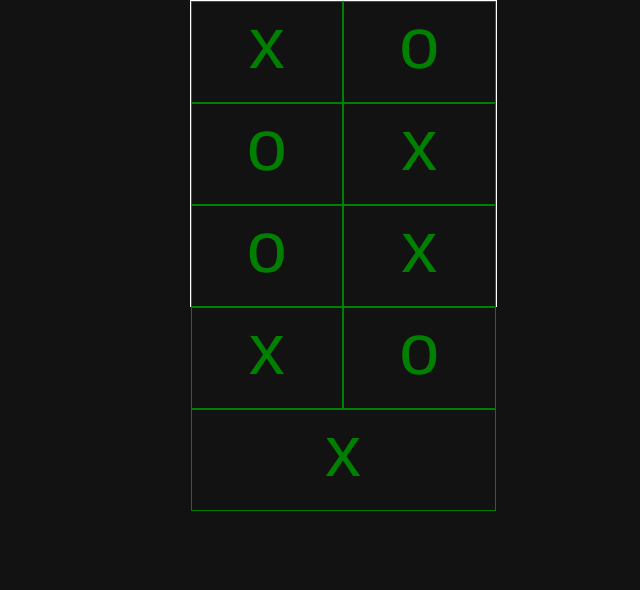
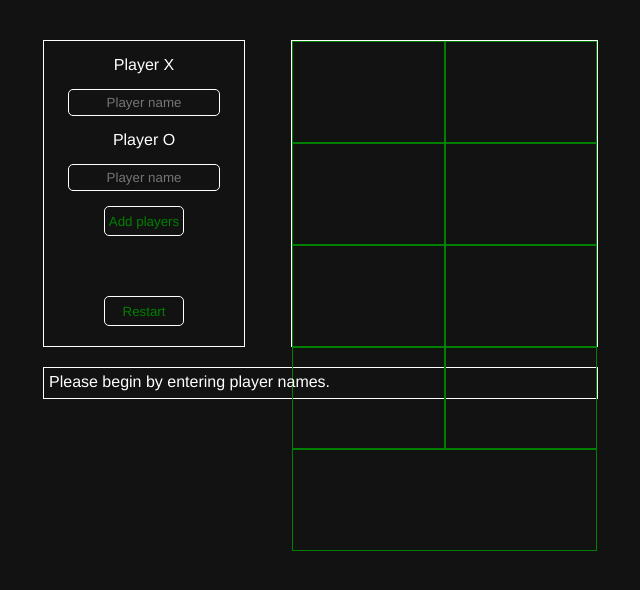
Before and after one commit to vilsl/odinproject-tictactoe, a plain HTML site: page index.html in a window 1280 px wide. Shown: the whole page, without its empty margins (297-937 px from the left). Drawn offline with Linux system fonts and the light colour scheme.

Commit message:
Added a proper UI.  Can now add player names. Player turns. Info screen during gameplay.

```diff
--- a/index.html
+++ b/index.html
@@ -9,41 +9,60 @@ Tic tac toe. Homework from The Odin Project. Do what you want with it. -vilsl
         <link rel="stylesheet" type="text/css" href="style.css">
     </head>
     <body>
-        <div id="boardContainer">
-            <div class="tile">
-                <p id="tile0"></p>
+        <div id="content">
+            <div class="playerMenu">
+                <form id="newPlayerForm">
+                    <legend>Player X</legend>
+                    <input type="text" id="playerXName" name="name" placeholder="Player name">
+                    <legend>Player O</legend>
+                    <input type="text" id="playerOName" name="name" placeholder="Player name">
+                    <input type="button" id="newPlayerButton" value="Add players" onclick="Game.createPlayers()">
+                </form>
+
+                <button id="restartButton">Restart</button>
             </div>
 
-            <div class="tile">
-                <p id="tile1"></p>
+            <div id="boardContainer">
+                <div class="tile" id="tile0" onclick="Game.updateTile(this.id)">
+                    <p></p>
                 </div>
 
-            <div class="tile">
-                <p id="tile2"></p>
+                <div class="tile" id="tile1" onclick="Game.updateTile(this.id)">
+                    <p></p>
                 </div>
 
-            <div class="tile">
-                <p id="tile3"></p>
+                <div class="tile" id="tile2" onclick="Game.updateTile(this.id)">
+                    <p></p>
                 </div>
 
-            <div class="tile">
-                <p id="tile4"></p>
+                <div class="tile" id="tile3" onclick="Game.updateTile(this.id)">
+                    <p></p>
                 </div>
 
-            <div class="tile">
-                <p id="tile5"></p>
+                <div class="tile" id="tile4" onclick="Game.updateTile(this.id)">
+                    <p></p>
                 </div>
 
-            <div class="tile">
-                <p id="tile6"></p>
+                <div class="tile" id="tile5" onclick="Game.updateTile(this.id)">
+                    <p></p>
                 </div>
 
-            <div class="tile">
-                <p id="tile7"></p>
+                <div class="tile" id="tile6" onclick="Game.updateTile(this.id)">
+                    <p></p>
                 </div>
 
-            <div class="tile">
-                <p id="tile8"></p>
+                <div class="tile" id="tile7" onclick="Game.updateTile(this.id)">
+                    <p></p>
+                </div>
+
+                <div class="tile" id="tile8" onclick="Game.updateTile(this.id)">
+                    <p></p>
+                </div>
+
+            </div>
+
+            <div id="gameInfo">
+                <p id="gameInfoText">Please begin by entering player names.</p>
             </div>
         </div>
     </body>
--- a/style.css
+++ b/style.css
@@ -13,8 +13,48 @@ body {
     color: #ffffff;
 }
 
+#content {
+    width: 600px;
+    margin: 40px auto 0 auto;
+}
+
+button, input[type=button]  {
+    width: 80px;
+    height: 30px;
+    background-color: #121212;
+    color: green;
+    border: 1px solid white;
+    border-radius: 5px;
+}
+
+input[type=text] {
+    height: 25px;
+    width: 150px;
+    background-color: #121212;
+    color: white;
+    border: 1px solid white;
+    border-radius: 5px;
+}
+
+#restartButton {
+    margin-top: 60px;
+}
+
+.playerMenu {
+    position: fixed;
+    height: 305px;
+    width: 200px;
+    border: 1px solid white;
+    text-align: center;
+}
+
+.playerMenu p, button, form, legend, input {
+    margin-top: 15px;
+    text-align: center;
+}
+
 #boardContainer {
-    margin: auto;
+    margin: 40px 45px 0 auto;
     width: 305px;
     height: 305px;
     border: 1px solid white;
@@ -27,11 +67,25 @@ body {
     height: 100px;
     border: 1px solid green;
     flex: auto;
+}
+
+.tile p {
     text-align: center;
     font-size: 72px;
     color: green;
 }
 
-.tile:hover {
+.tile:hover, button:hover, input[type=button]:hover {
     cursor: pointer;
 }
+
+#gameInfo {
+    width: 553px;
+    height: 30px;
+    margin-top: 20px;
+    border: 1px solid white;
+}
+
+#gameInfo p {
+    padding: 5px;
+}
--- a/tictactoe.js
+++ b/tictactoe.js
@@ -4,66 +4,63 @@ Tic tac toe. Homework from The Odin Project. Do what you want with it. -vilsl
 
 // Module that handles board logic
 const GameBoard = (() => {
-    let board = [
-        'x','o','o',  // 0 1 2
-        'x','o','x',  // 3 4 5
-        'x','o','x',  // 6 7 8
+    let _board = [
+        '','','',  // 0 1 2
+        '','','',  // 3 4 5
+        '','','',  // 6 7 8
     ];
 
-    const placeTile = (tileID, marker) => {
+    const _updateBoardArray = (tileID, marker) => {
         let tile = tileID.replace( /^\D+/g, '');
-        if (board[tile] === ""){
-            board[tile] = marker;
+        if (_board[tile] === ""){
+            _board[tile] = marker;
         }
-        DisplayController.renderBoard();
     };
 
     // Checks for three in a row
     const _boardChecker = () => {
-        let xWins = 0;
-        let oWins = 0;
         // Check if x wins horizontally
-        if (board[0] === "x" && board[1] === "x" && board[2] === "x" || board[3] === "x" && board[4] === "x" && board[5] === "x" || board[6] === "x" && board[7] === "x" && board[8] === "x"){
-            xWins++;
+        if (_board[0] === "x" && _board[1] === "x" && _board[2] === "x" || _board[3] === "x" && _board[4] === "x" && _board[5] === "x" || _board[6] === "x" && _board[7] === "x" && _board[8] === "x"){
+            playerX.upWins();
         }
         // Check if x wins vertically
-        if (board[0] === "x" && board[3] === "x" && board[6] === "x" || board[1] === "x" && board[4] === "x" && board[7] === "x" || board[2] === "x" && board[5] === "x" && board[8] === "x"){
-            xWins++;
+        if (_board[0] === "x" && _board[3] === "x" && _board[6] === "x" || _board[1] === "x" && _board[4] === "x" && _board[7] === "x" || _board[2] === "x" && _board[5] === "x" && _board[8] === "x"){
+            playerX.upWins();
         }
         // Check if x wins diagonally
-        if (board[0] === "x" && board[4] === "x" && board[8] === "x" || board[6] === "x" && board[4] === "x" && board[2] === "x"){
-            xWins++;
+        if (_board[0] === "x" && _board[4] === "x" && _board[8] === "x" || _board[6] === "x" && _board[4] === "x" && _board[2] === "x"){
+            playerX.upWins();
         }
         // Check if o wins horizontally
-        if (board[0] === "o" && board[1] === "o" && board[2] === "o" || board[3] === "o" && board[4] === "o" && board[5] === "o" || board[6] === "o" && board[7] === "o" && board[8] === "o"){
-            oWins++;
+        if (_board[0] === "o" && _board[1] === "o" && _board[2] === "o" || _board[3] === "o" && _board[4] === "o" && _board[5] === "o" || _board[6] === "o" && _board[7] === "o" && _board[8] === "o"){
+            playerO.upWins();
         }
         // Check if o wins vertically
-        if (board[0] === "o" && board[3] === "o" && board[6] === "o" || board[1] === "o" && board[4] === "o" && board[7] === "o" || board[2] === "o" && board[5] === "o" && board[8] === "o"){
-            oWins++;
+        if (_board[0] === "o" && _board[3] === "o" && _board[6] === "o" || _board[1] === "o" && _board[4] === "o" && _board[7] === "o" || _board[2] === "o" && _board[5] === "o" && _board[8] === "o"){
+            playerO.upWins();
         }
         // Check if o wins diagonally
-        if (board[0] === "o" && board[4] === "o" && board[8] === "o" || board[6] === "o" && board[4] === "o" && board[2] === "o"){
-            oWins++;
+        if (_board[0] === "o" && _board[4] === "o" && _board[8] === "o" || _board[6] === "o" && _board[4] === "o" && _board[2] === "o"){
+            playerO.upWins();
         }
-        if (xWins === oWins){
-            alert("tie!");
-        }
-        else if (xWins > oWins){
-            alert("x wins!");
-        }
-        else if (oWins > xWins){
-            alert ("o wins!");
-        }
+
     };
 
     const checkBoard = () => {
         _boardChecker();
     };
 
+    const placeMarker = (tileID, marker) => {
+        _updateBoardArray(tileID, marker);
+    };
+
+    const returnBoard = () => {
+        return _board;
+    };
+
     return {
-        board,
-        placeTile,
+        returnBoard,
+        placeMarker,
         checkBoard,
     };
 
@@ -71,33 +68,116 @@ const GameBoard = (() => {
 
 // Outputs board and UI to HTML
 const DisplayController = (() => {
-    const renderBoard = () => {
-        let board = GameBoard.board;
+    const _boardRenderer = () => {
+        let board = GameBoard.returnBoard();
         for (let i = 0; i < board.length; i++){
-            document.getElementById(`tile${i}`).innerHTML = board[i];
+            let pChild = document.getElementById(`tile${i}`).children;
+            pChild[0].innerHTML = board[i];
         }
     };
 
+    const updateInfo = (text) => {
+        document.getElementById("gameInfoText").innerHTML = text;
+    }
+
+    const renderBoard = () => {
+        _boardRenderer();
+    }
+
     return {
         renderBoard,
+        updateInfo,
     };
-
 })();
 
 // Calls upon appropriate functions to run game, reset functionality
 const Game = (() => {
-    DisplayController.renderBoard();
-    GameBoard.checkBoard();
+    let _gameOn = false;
+    let _xTurn = false;
+    let _oTurn = false;
+    let _numTurns = 0;
+
+    const play = () => {
+        // Updates info screen according to whose turn it is
+        if (_numTurns < 9 && _gameOn == true){
+            if (_xTurn == true){
+                console.log("potato")
+                DisplayController.updateInfo(`It is ${playerX.getName()}'s turn.`);
+            }
+            else if (_oTurn == true){
+                console.log("tomato")
+                DisplayController.updateInfo(`It is ${playerO.getName()}'s turn.`);
+            }
+            GameBoard.checkBoard();
+        }
+        // Checks for a winner
+        if (_numTurns == 9 && playerX.getWins() == playerO.getWins()){
+            alert("tie");
+            _gameOn = false;
+        }
+        else if (playerX.getWins() > playerO.getWins()) {
+            alert("X wins");
+            _gameOn = false;
+        }
+        else if (playerO.getWins() > playerX.getWins()) {
+            alert("O wins");
+            _gameOn = false;
+        }
+
+        DisplayController.renderBoard();
+    };
+
+    const updateTile = (tileID) => {
+        if (_gameOn == true){
+            if (_xTurn == true){
+                GameBoard.placeMarker(tileID, "x");
+                _xTurn = false;
+                _oTurn = true;
+            }
+            else if (_oTurn == true) {
+                GameBoard.placeMarker(tileID, "o");
+                _oTurn = false;
+                _xTurn = true;
+            }
+        }
+        play();
+    };
+
+    const createPlayers = () => {
+        let xName = document.getElementById("playerXName").value;
+        let oName = document.getElementById("playerOName").value;
+        playerX = Player(xName, "x");
+        playerO = Player(oName, "o");
+        _gameOn = true;
+        _xTurn = true;
+        play();
+    }
+
+    return {
+        play,
+        updateTile,
+        createPlayers,
+    };
 })();
 
 // Player objects
-const Player = (name) => {
+const Player = (name, marker) => {
     const getName = () => name;
-    const wins = () => wins;
-    const piece = () => piece;
+    const playerMarker = () => marker;
+    let _wins = 0;
+
+    const upWins = () => {
+        _wins++;
+    }
+
+    const getWins = () => {
+        return _wins;
+    }
 
     return {
         getName,
-        wins,
-        piece};
+        playerMarker,
+        upWins,
+        getWins,
+    };
 };
```
Lines whose indentation alone changed are shown as unchanged.
